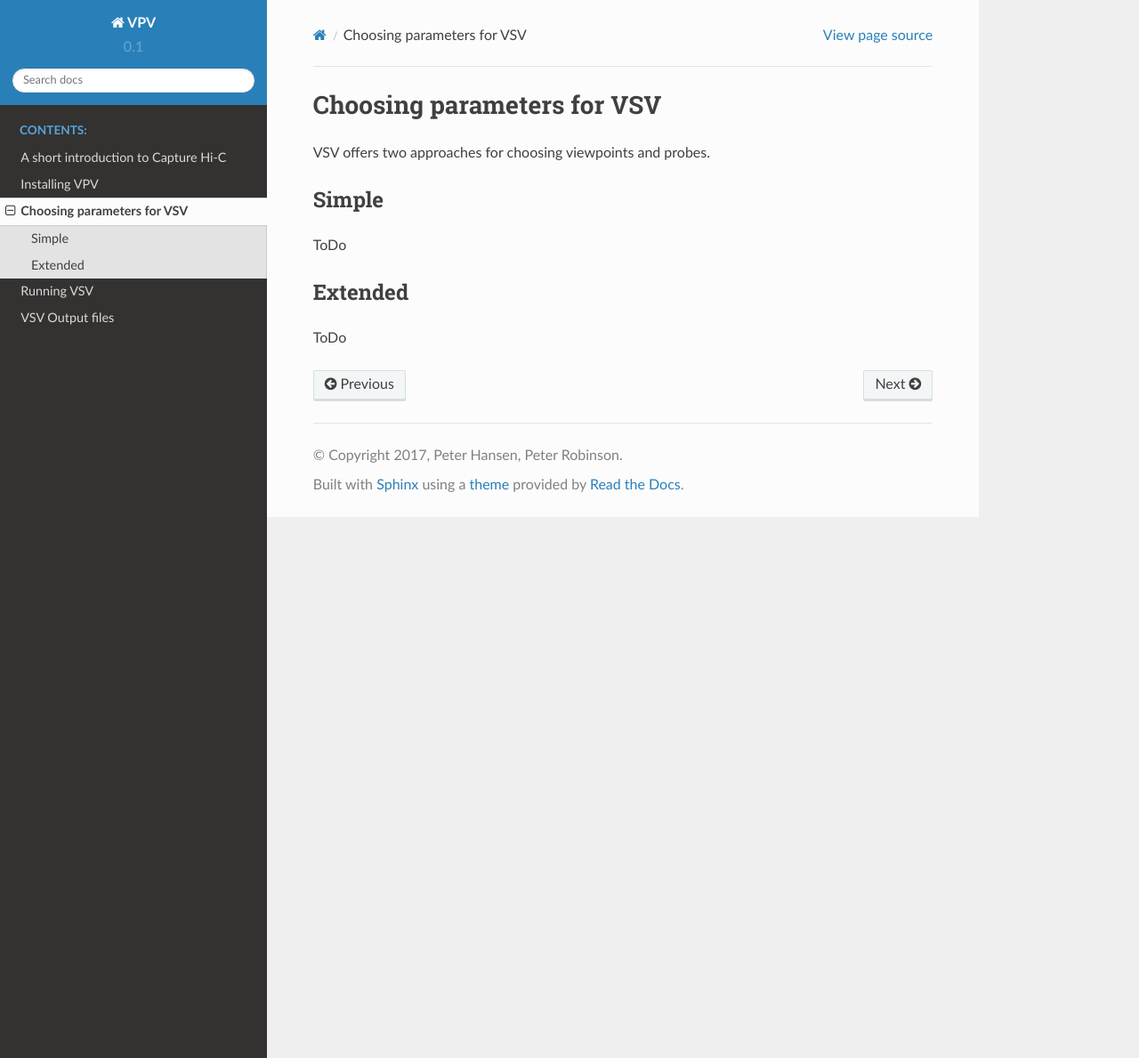
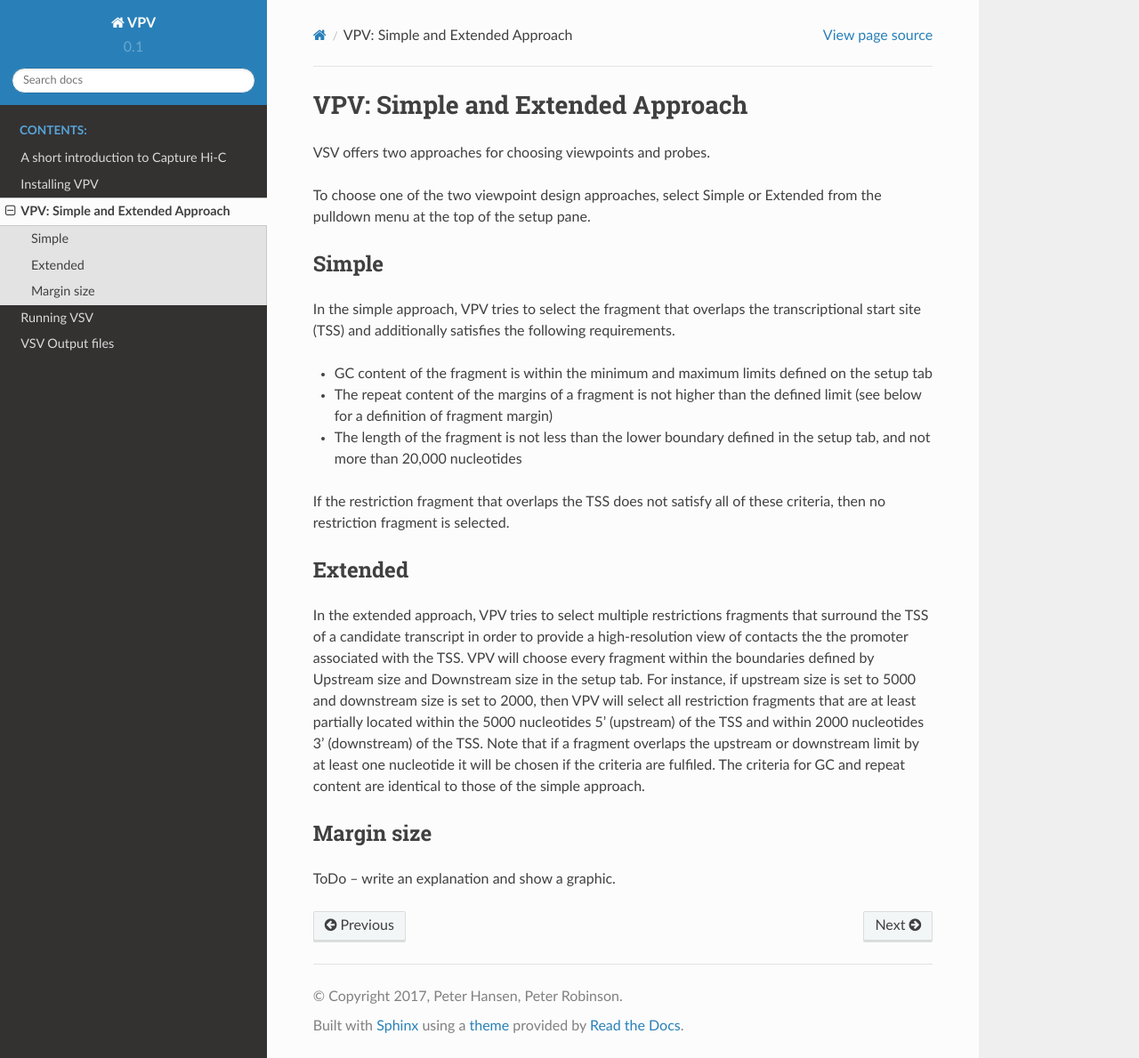
Before and after one commit to TheJacksonLaboratory/Gopher, a Sphinx documentation site: the page built from docs/setup.rst, in a window 1280 px wide and 1189 px high. Shown: the whole window at 89% size. Built offline with Sphinx 7.4.7 and the Read the Docs theme 2.0.0, drawn with Linux system fonts in a browser that asks for light colours.

Commit message:
revising docs

```diff
--- a/docs/running.rst
+++ b/docs/running.rst
@@ -1,7 +1,7 @@
 Running VSV
 ===============================
 
-Assuming you have built or downloaded the VPViewer.jar file as described in :doc:`installation`, it is simple to start the program. Enter  ::
+Assuming you have built or downloaded the `VPViewer.jar` file as described in :doc:`installation`, it is simple to start the program. Enter  ::
 
   $ java -jar VPViewer.jar
 
--- a/docs/setup.rst
+++ b/docs/setup.rst
@@ -1,15 +1,31 @@
-Choosing parameters for VSV
-===============================
+VPV: Simple and Extended Approach
+=================================
 
 VSV offers two approaches for choosing viewpoints and probes.
+
+To choose one of the two viewpoint design approaches, select Simple or Extended from the pulldown menu at the top of the setup pane.
 
 
 Simple
 ~~~~~~~~~~~~~~~~~~~~~~~~~
-ToDo
+In the simple approach, VPV tries to select the fragment that
+overlaps the transcriptional start site (TSS) and additionally
+satisfies the following requirements.
+
+* GC content of the fragment is within the minimum and maximum limits defined on the setup tab
+* The repeat content of the margins of a fragment is not higher than the defined limit (see below for a definition of fragment margin)
+* The length of the fragment is not less than the lower boundary defined in the setup tab, and not more than 20,000 nucleotides
+
+
+If the restriction fragment that overlaps the TSS does not satisfy all of these criteria, then no restriction fragment is selected.
 
 
 
 Extended
 ~~~~~~~~~~~~~~~~~~~~~~~~~
-ToDo
+In the extended approach, VPV tries to select multiple restrictions fragments that surround the TSS of a candidate transcript in order to provide a high-resolution view of contacts the the promoter associated with the TSS. VPV will choose every fragment within the boundaries defined by Upstream size and Downstream size in the setup tab. For instance, if upstream size is set to 5000 and downstream size is set to 2000, then VPV will select all restriction fragments that are at least partially located within the 5000 nucleotides 5' (upstream) of the TSS and within 2000 nucleotides 3' (downstream) of the TSS. Note that if a fragment overlaps the upstream or downstream limit by at least one nucleotide it will be chosen if the criteria are fulfiled. The criteria for GC and repeat content are identical to those of the simple approach.
+
+
+Margin size
+~~~~~~~~~~~
+ToDo -- write an explanation and show a graphic.
```
Also changed, not shown: docs/installation.rst (+8 -4 lines).
